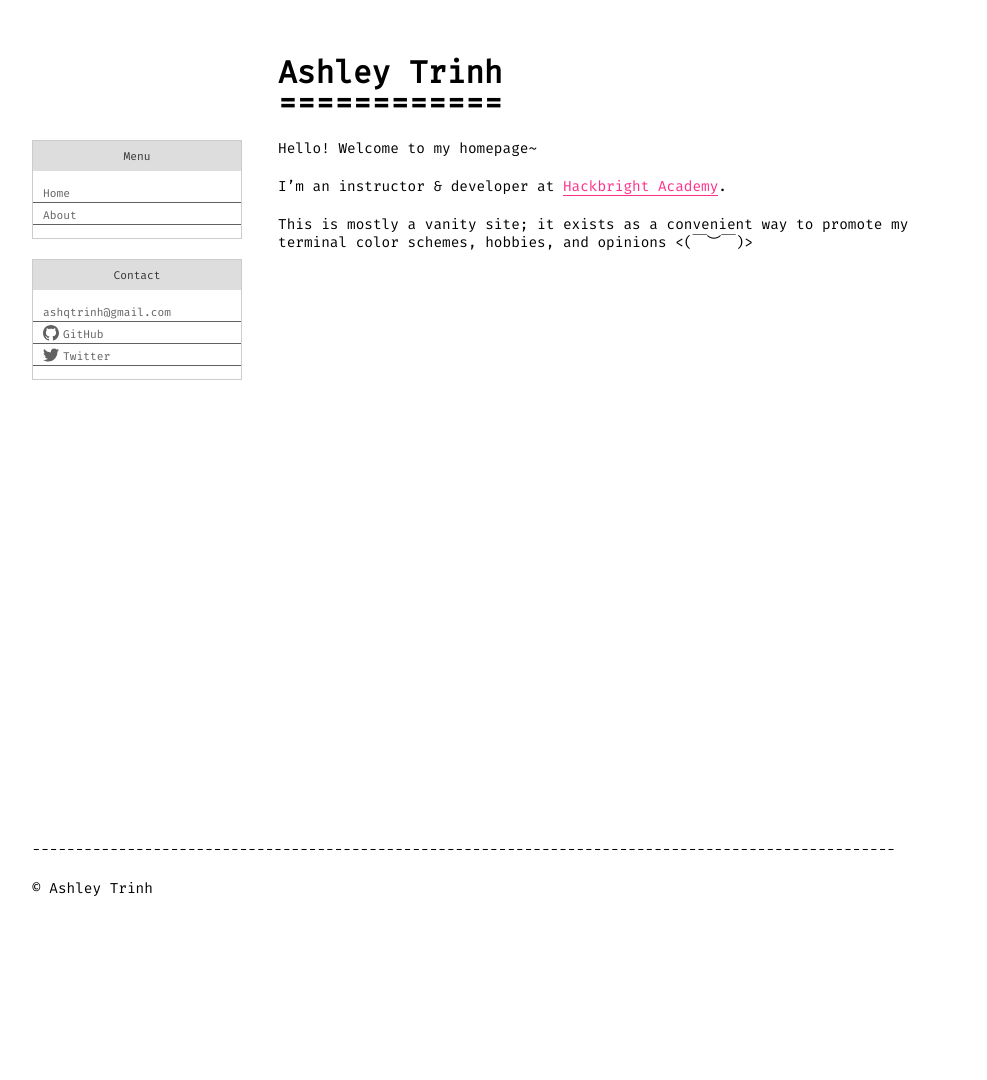
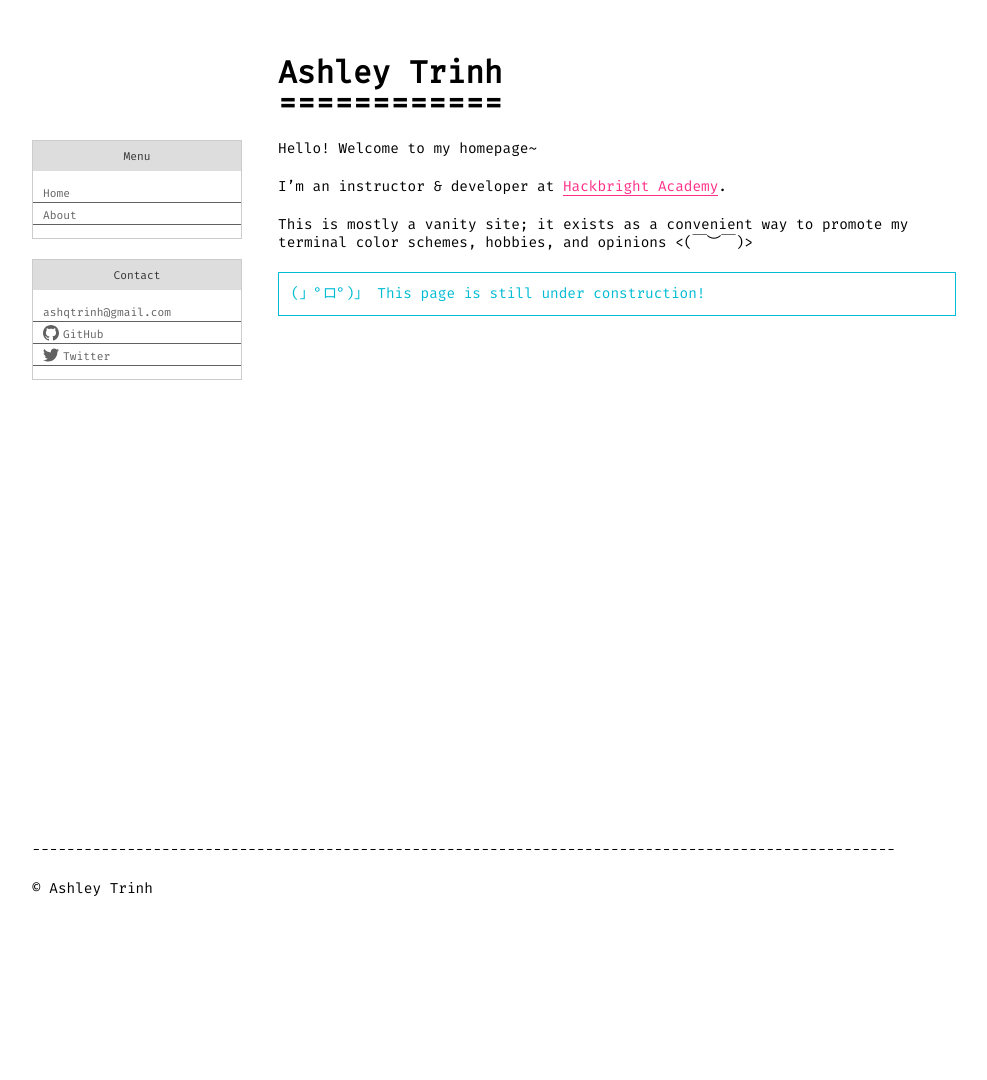
Before and after one commit to atrnh/atrnh.github.io, a Jekyll site: the page built from index.md, in a window 1280 px wide. Shown: the whole page, without its empty margins (140-1127 px from the left). Built offline with Jekyll 4.4.1, drawn with Linux system fonts in a browser that asks for light colours.

Commit message:
Bug fix, customize page layout

```diff
--- a/_layouts/home.html
+++ b/_layouts/home.html
@@ -8,6 +8,12 @@
   {%- endif -%}
 
   {{ content }}
+
+  {%- if page.under_construction -%}
+    <div class="alert alert-info">
+      (」°ロ°)」 This page is still under construction!
+    </div>
+  {%- endif -%}
 
   {%- if site.posts.size > 0 -%}
     <h2 class="post-list-heading">{{ page.list_title | default: "Posts" }}</h2>
--- a/_layouts/page.html
+++ b/_layouts/page.html
@@ -1,14 +1,14 @@
 ---
 layout: default
 ---
+<div class="container">
   <article class="post">
-
     <header class="post-header">
-    <h1 class="post-title">{{ page.title | escape }}</h1>
+      <h2 class="post-title">{{ page.title | escape }}</h2>
     </header>
 
     <div class="post-content">
       {{ content }}
     </div>
-
   </article>
+</div>
```
Lines whose indentation alone changed are shown as unchanged.
